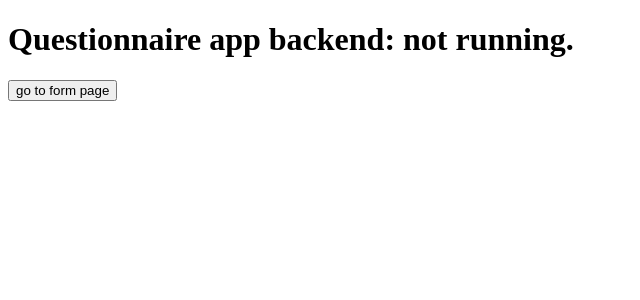
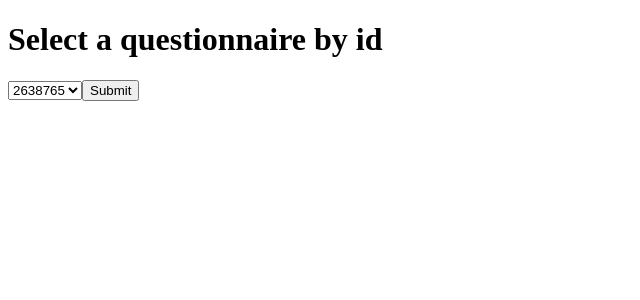
Before and after one commit to TiagoF99/CSC302-Patient-Questionnaire, a React (Vite) app in the folder app/: page / in a window 1280 px wide. Shown: the top 300 px of the page, without its empty margins (0-640 px from the left). Built offline with nearby package versions, Linux system fonts and the light colour scheme; no server answers.

Commit message:
Added routing for project and created prototype of landing page

```diff
--- a/app/package.json
+++ b/app/package.json
@@ -1,10 +1,12 @@
 {
   "dependencies": {
+    "@types/react-router-dom": "^5.3.2",
     "axios": "^0.22.0",
     "formik": "^2.2.9",
     "jest": "^27.2.4",
     "react": "^17.0.2",
-    "react-dom": "^17.0.2"
+    "react-dom": "^17.0.2",
+    "react-router-dom": "^5.3.0"
   },
   "scripts": {
     "start": "parcel ./src/index.html --port 3000",
--- a/app/src/components/formPage/formPage.tsx
+++ b/app/src/components/formPage/formPage.tsx
@@ -1,19 +1,26 @@
 import * as React from 'react';
-import { Dispatch, SetStateAction, useState, useEffect } from 'react';
+import { useState, useEffect } from 'react';
 import MyForm from './form';
 import getQuestionnaire from '../../api/questionnaire';
 import ErrorMessage from '../errorMessage/errorMessage';
+import { useHistory, withRouter, useLocation } from 'react-router-dom';
 
-type Dispatcher<S> = Dispatch<SetStateAction<S>>;
+const useQuery = () => {
+  return new URLSearchParams(useLocation().search);
+};
 
-const FormPage = ({ setRenderFormPage }: { setRenderFormPage: Dispatcher<boolean> }) => {
+const FormPage = () => {
+  const history = useHistory();
+  const query = useQuery();
+
   const [questionnaire, setQuestionnaire] = useState({
     title: '',
     description: '',
     id: '',
     item: [],
   });
-  const questionnaireId: string = '2638765'; // harcoded for now
+
+  const questionnaireId = query.get('id'); // get id from query param
 
   useEffect(() => {
     const getQuestionnaireFromApi = async () => {
@@ -24,7 +31,9 @@ const FormPage = ({ setRenderFormPage }: { setRenderFormPage: Dispatcher<boolean
   }, []);
 
   const goToMainPage = () => {
-    setRenderFormPage(false);
+    history.push({
+      pathname: '/',
+    });
   };
 
   if (questionnaire.id === '') {
@@ -34,12 +43,13 @@ const FormPage = ({ setRenderFormPage }: { setRenderFormPage: Dispatcher<boolean
 
   return (
     <div>
+      form selected: {questionnaireId}
       <MyForm questionnaire={questionnaire} />
       <button onClick={goToMainPage} type="button">
-        go to the main page
+        Go back to main page
       </button>
     </div>
   );
 };
 
-export default FormPage;
+export default withRouter(FormPage);
--- /dev/null
+++ b/app/src/components/landingPage/landingPage.tsx
@@ -0,0 +1,43 @@
+import * as React from 'react';
+import { Formik, Field, Form, FormikHelpers } from 'formik';
+import { useHistory } from 'react-router-dom';
+
+interface Values {
+  id: number; // Selected questionnaire's id
+}
+
+const questionnaireIds = [2638765, 2638766, 2638767, 2638768, 2638769]; // hardcoded for now
+const idList = questionnaireIds.map((id) => <option value={id}>{id}</option>);
+
+const LandingPage = () => {
+  const history = useHistory();
+
+  return (
+    <div>
+      <h1>Select a questionnaire by id</h1>
+      <Formik
+        initialValues={{
+          id: questionnaireIds[0],
+        }}
+        onSubmit={(values: Values, { setSubmitting }: FormikHelpers<Values>) => {
+          console.log(JSON.stringify(values, null, 2)); // for debugging
+          setSubmitting(false);
+          history.push({
+            pathname: `/form`,
+            search: `?id=${values.id}`,
+          });
+        }}
+      >
+        <Form>
+          <Field as="select" name="id">
+            {idList}
+          </Field>
+
+          <button type="submit">Submit</button>
+        </Form>
+      </Formik>
+    </div>
+  );
+};
+
+export default LandingPage;
--- a/app/src/components/main.tsx
+++ b/app/src/components/main.tsx
@@ -1,8 +1,27 @@
 import * as React from 'react';
+import { BrowserRouter as Router, Switch, Route, Link } from 'react-router-dom';
 import Status from './status';
+import LandingPage from './landingPage/landingPage';
 import FormPage from './formPage/formPage';
 
 const Main = () => {
+  return (
+    <Router>
+      <div>
+        <Switch>
+          <Route exact path="/">
+            <LandingPage />
+          </Route>
+          <Route path="/form">
+            <FormPage />
+          </Route>
+        </Switch>
+      </div>
+    </Router>
+  );
+
+  //return <LandingPage/>
+
   const [renderFormPage, setRenderFormPage] = React.useState(false);
 
   if (!renderFormPage) {
--- a/package.json
+++ b/package.json
@@ -5,5 +5,8 @@
     "test": "npm run test --prefix app",
     "install-all": "npm i --prefix server && npm i --prefix app",
     "build": "npm run build --prefix app"
+  },
+  "dependencies": {
+    "@types/react-router-dom": "^5.3.2"
   }
 }
```
Also changed, not shown: app/src/components/landingPage/landingPage.module.css (added).
